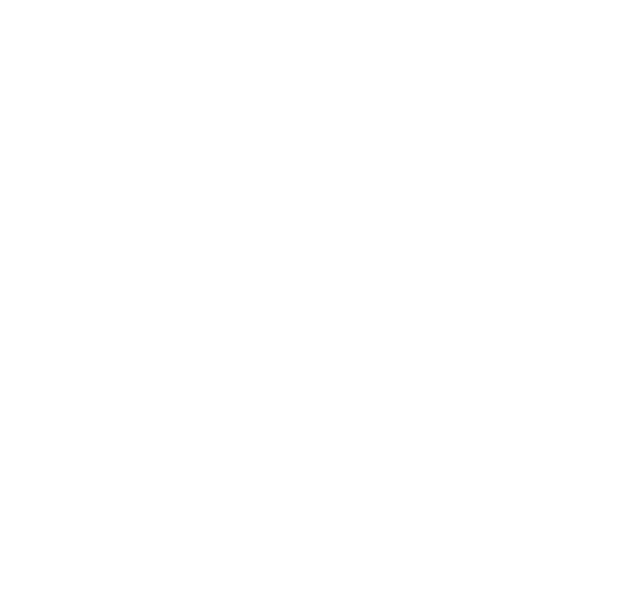
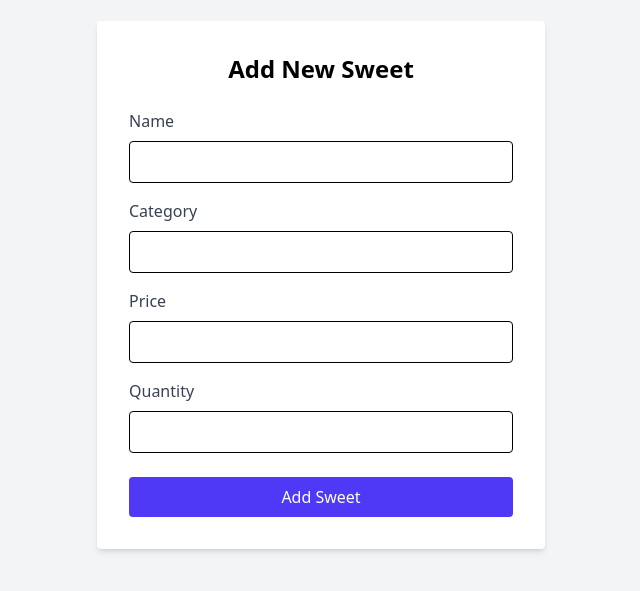
Before and after one commit to Targter/Sweet-Shop-Management-System-IncubyteHiring, a React (Vite) app in the folder FRONTEND/: page /add-sweet in a window 1280 px wide. Before the commit this address had no page. Shown: the part 115-706 px from the top of the page, without its empty margins (319-959 px from the left). Built offline with nearby package versions, Linux system fonts and the light colour scheme.

Commit message:
feat: implement add sweet form for admins

```diff
--- a/FRONTEND/src/App.tsx
+++ b/FRONTEND/src/App.tsx
@@ -2,7 +2,9 @@
 import { AuthProvider, useAuth } from "./context/AuthContext";
 import LoginPage from "./page/LoginPagee";
 import DashboardPage from "./page/DashboardPage";
+import AddSweetPage from "./page/AddSweetPage";
 // const Login = () => <h2>Login Page</h2>;
+
 const Register = () => <h2>Register Page</h2>;
 // const Dashboard = () => <h2>Dashboard (Private)</h2>;
 const Admin = () => <h2>Admin Panel</h2>;
@@ -26,7 +28,7 @@
         {/* Public */}
         <Route path="/login" element={<LoginPage />} />
         <Route path="/register" element={<Register />} />
-
+        <Route path="/add-sweet" element={<AddSweetPage />} />
         {/* Private */}
         <Route
           path="/dashboard"
--- a/FRONTEND/src/api/sweets.ts
+++ b/FRONTEND/src/api/sweets.ts
@@ -7,3 +7,7 @@
 export const purchaseSweet = (id: string, quantity: number) => {
   return api.post(`/sweets/${id}/purchase`, { quantity });
 };
+
+export const createSweet = (data: Omit<Sweet, '_id'>) => {
+  return api.post('/sweets', data);
+};
--- /dev/null
+++ b/FRONTEND/src/page/AddSweetPage.tsx
@@ -0,0 +1,105 @@
+import React from "react";
+import { useForm } from "react-hook-form";
+import { createSweet } from "../api/sweets";
+import { useNavigate } from "react-router-dom";
+
+const AddSweetPage = () => {
+  const {
+    register,
+    handleSubmit,
+    formState: { errors },
+  } = useForm();
+  const navigate = useNavigate();
+
+  const onSubmit = async (data: any) => {
+    try {
+      await createSweet(data);
+      alert("Sweet added!");
+      navigate("/dashboard");
+    } catch (error) {
+      alert("Failed to add sweet");
+    }
+  };
+
+  return (
+    <div className="flex items-center justify-center min-h-screen bg-gray-100 p-4">
+      <div className="bg-white p-8 rounded shadow-md w-full max-w-md">
+        <h2 className="text-2xl font-bold mb-6 text-center">Add New Sweet</h2>
+
+        <form onSubmit={handleSubmit(onSubmit)}>
+          {/* Name */}
+          <div className="mb-4">
+            <label className="block text-gray-700 mb-2" htmlFor="name">
+              Name
+            </label>
+            <input
+              id="name"
+              {...register("name", { required: true })}
+              className="w-full p-2 border rounded"
+            />
+            {errors.name && (
+              <span className="text-red-500 text-sm">Required</span>
+            )}
+          </div>
+
+          {/* Category */}
+          <div className="mb-4">
+            <label className="block text-gray-700 mb-2" htmlFor="category">
+              Category
+            </label>
+            <input
+              id="category"
+              {...register("category", { required: true })}
+              className="w-full p-2 border rounded"
+            />
+            {errors.category && (
+              <span className="text-red-500 text-sm">Required</span>
+            )}
+          </div>
+
+          {/* Price */}
+          <div className="mb-4">
+            <label className="block text-gray-700 mb-2" htmlFor="price">
+              Price
+            </label>
+            <input
+              id="price"
+              type="number"
+              step="0.01"
+              {...register("price", { required: true, valueAsNumber: true })}
+              className="w-full p-2 border rounded"
+            />
+            {errors.price && (
+              <span className="text-red-500 text-sm">Required</span>
+            )}
+          </div>
+
+          {/* Quantity */}
+          <div className="mb-6">
+            <label className="block text-gray-700 mb-2" htmlFor="quantity">
+              Quantity
+            </label>
+            <input
+              id="quantity"
+              type="number"
+              {...register("quantity", { required: true, valueAsNumber: true })}
+              className="w-full p-2 border rounded"
+            />
+            {errors.quantity && (
+              <span className="text-red-500 text-sm">Required</span>
+            )}
+          </div>
+
+          <button
+            type="submit"
+            className="w-full bg-indigo-600 text-white p-2 rounded hover:bg-indigo-700"
+          >
+            Add Sweet
+          </button>
+        </form>
+      </div>
+    </div>
+  );
+};
+
+export default AddSweetPage;
```
Also changed, not shown: 1 other file (tests, documents, lock files or other folders).
